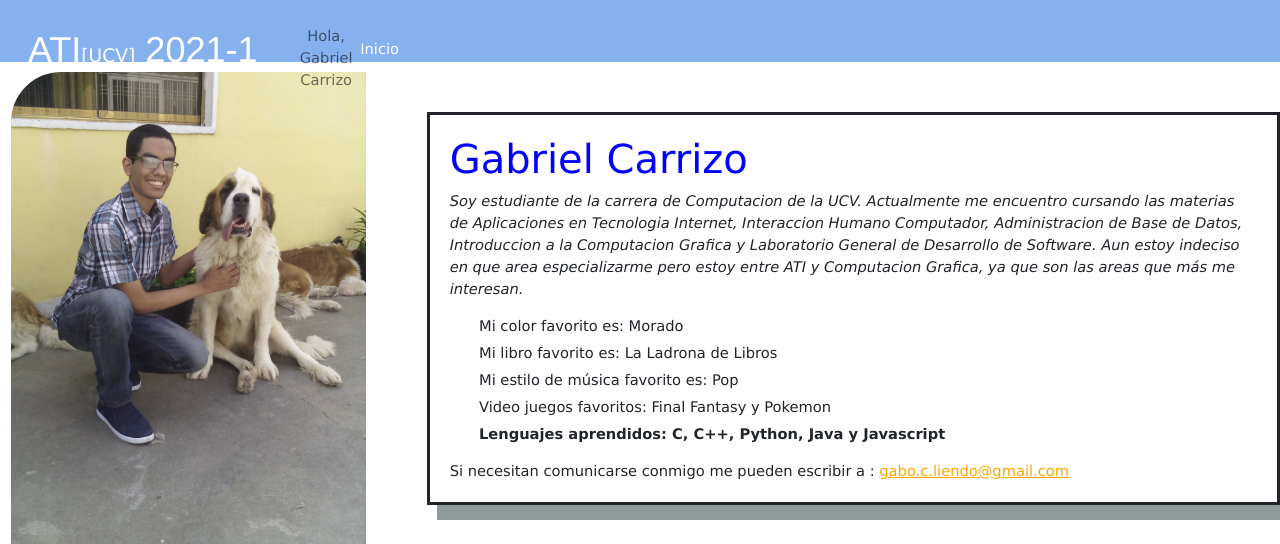
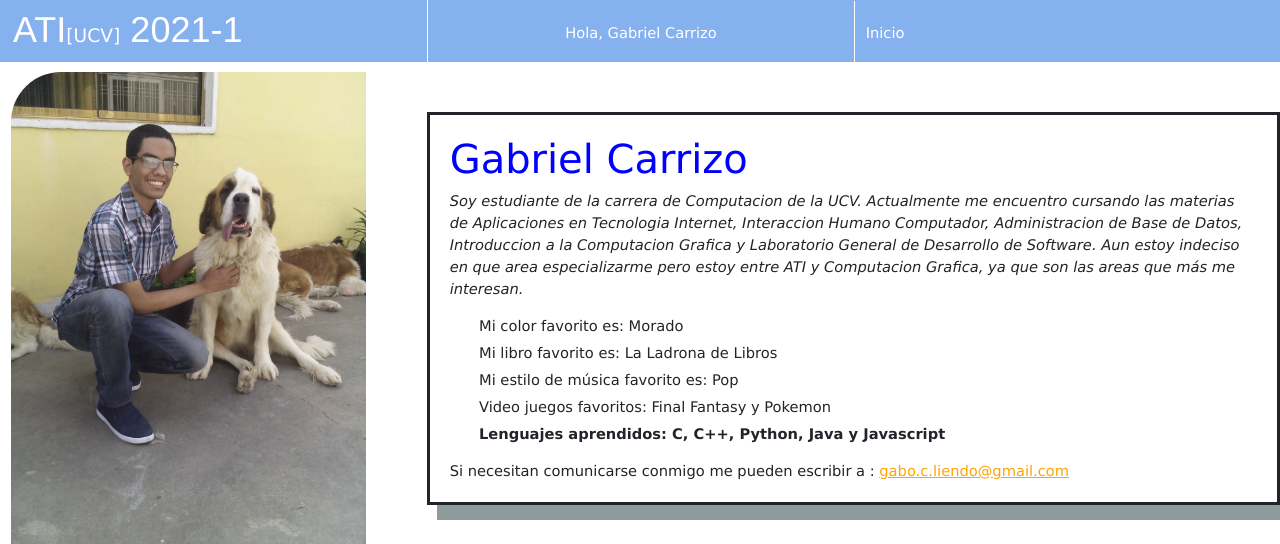
Before and after one commit to Guarenas98/ati_2022_1, a PHP site: page /27031954/perfil.html in a window 1280 px wide. Shown: the top 544 px of the page. Run offline with PHP 8.4, Linux system fonts and the light colour scheme.

Commit message:
css clash solved

```diff
--- a/27031954/perfil.html
+++ b/27031954/perfil.html
@@ -18,22 +18,18 @@
 	</head>
 	<body>
 	    <header>
-			<nav class="navbar navbar-expand-lg" >
-				<div class="container-fluid flex-row">
-					<ul>
-						<a class="navbar-brand" href="#"> <li class="logo"></li></a>
+			<nav class="navbar navbar-expand-lg">
+				<div class="container-fluid custom-nav">
+					<ul class="collapse navbar-collapse row">
+						<li class="logo col"> </li>
+						<li class="saludo col"></li>
+						<li class="busqueda col">
+							<a href="index.html"> </a>
+						</li>
 					</ul>
 					<button class="navbar-toggler" type="button" data-bs-toggle="collapse" data-bs-target="#navbarNav" aria-controls="navbarNav" aria-expanded="false" aria-label="Toggle navigation">
 						<span class="navbar-toggler-icon"></span>
-					  </button>
-					  <div class="collapse navbar-collapse" id="navbarNav">
-						<ul class="navbar-nav ">
-							<span class="navbar-text saludo"></span>
-							<li class="nav-item busqueda ">
-								<a class="nav-link disabled"  href="index.html"> </a>
-							</li>
-						</ul>
-					</div>
+					</button>
 				</div>
 			</nav>
 	    </header>
@@ -42,7 +38,7 @@
 				<div class="divFoto col-4">
 					<img class="img-fluid" id="fotoPerfil" >
 				</div>
-				<div class="col divPerfil">
+				<div class="divPerfil col">
 					<h1> </h1>
 					<p> </p>
 					<ul>
@@ -56,7 +52,6 @@
 						<a> </a>
 				</div>
 			</div>
-
 	    </section>
 	    <footer> </footer>
 	</body>
--- a/css/style.css
+++ b/css/style.css
@@ -12,6 +12,12 @@ header {
 	top: 0;
   position: relative;
 	background-color:#86b1ef;
+}
+
+.custom-nav{
+  height: 62px;
+	top: 0;
+  position: relative;
 }
 
 nav ul {
```
